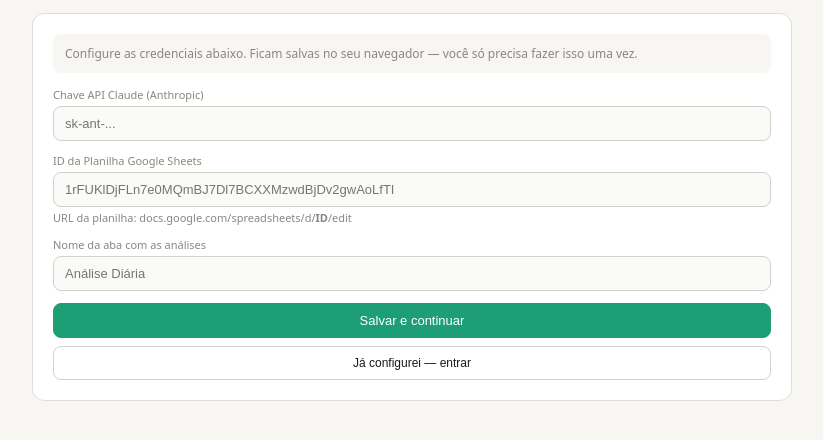
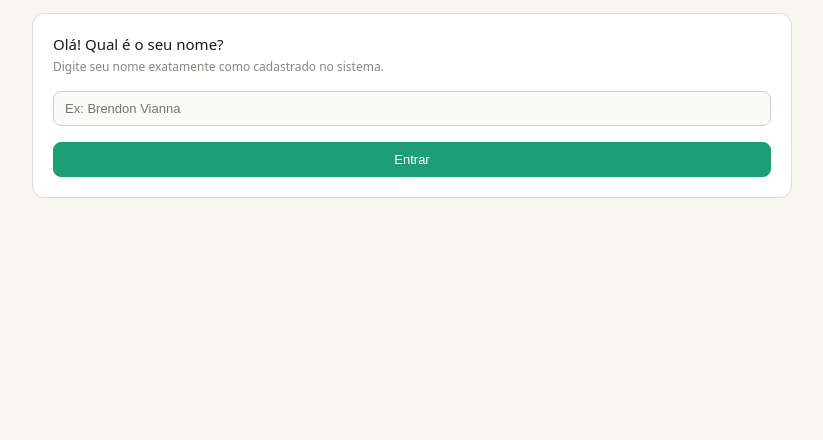
Before and after one commit to juniormarcovichribeiro-cell/salute-treinamento, a plain HTML site: page index.html in a window 1280 px wide. Shown: the part 146-586 px from the top of the page, without its empty margins (228-1051 px from the left). Drawn offline with Linux system fonts and the light colour scheme.

Commit message:
Update index.html

```diff
--- a/index.html
+++ b/index.html
@@ -77,29 +77,7 @@
     <p class="sub">Análise de desempenho + Roleplay baseados no Playbook v3.0</p>
   </div>
 
-  <!-- CONFIGURAÇÃO -->
-  <div id="screen-config" class="card">
-    <div class="config-note">
-      Configure as credenciais abaixo. Ficam salvas no seu navegador — você só precisa fazer isso uma vez.
-    </div>
-    <div style="display:flex;flex-direction:column;gap:12px">
-      <div>
-        <label>Chave API Claude (Anthropic)</label>
-        <input type="password" id="cfg-claude" placeholder="sk-ant-..." />
-      </div>
-      <div>
-        <label>ID da Planilha Google Sheets</label>
-        <input type="text" id="cfg-sheet" placeholder="1rFUKlDjFLn7e0MQmBJ7Dl7BCXXMzwdBjDv2gwAoLfTI" />
-        <div style="font-size:11px;color:#888780;margin-top:3px">URL da planilha: docs.google.com/spreadsheets/d/<strong>ID</strong>/edit</div>
-      </div>
-      <div>
-        <label>Nome da aba com as análises</label>
-        <input type="text" id="cfg-aba" placeholder="Análise Diária" />
-      </div>
-    </div>
-    <button class="btn btn-p" onclick="salvarConfig()">Salvar e continuar</button>
-    <button class="btn" style="margin-top:8px;font-size:12px" onclick="mostrar('screen-login')">Já configurei — entrar</button>
-  </div>
+  <div id="screen-config" class="hidden"></div>
 
   <!-- LOGIN -->
   <div id="screen-login" class="card hidden">
@@ -108,7 +86,7 @@
     <input type="text" id="input-nome" placeholder="Ex: Brendon Vianna" onkeydown="if(event.key==='Enter')entrar()" style="margin-bottom:4px" />
     <div id="erro-login" class="hidden" style="font-size:12px;color:#a32d2d;margin-top:6px"></div>
     <button class="btn btn-p" onclick="entrar()">Entrar</button>
-    <button class="btn" style="margin-top:8px;font-size:12px" onclick="mostrar('screen-config')">Alterar configurações</button>
+
   </div>
 
   <!-- MENU -->
@@ -214,7 +192,7 @@ let cfg = {}, vendedor = "", dadosVendedor = [], chatHistory = [], sistemaRolepl
 
 function mostrar(id) {
   ['screen-config','screen-login','screen-menu','screen-analise','screen-roleplay']
-    .forEach(s => document.getElementById(s).classList.add('hidden'));
+    .forEach(s => { const el = document.getElementById(s); if(el) el.classList.add('hidden'); });
   document.getElementById(id).classList.remove('hidden');
 }
 
@@ -223,16 +201,7 @@ function initials(n) {
   return n.split(' ').slice(0,2).map(w => w[0]).join('').toUpperCase();
 }
 
-function salvarConfig() {
-  const claude = document.getElementById('cfg-claude').value.trim();
-  const sheet = document.getElementById('cfg-sheet').value.trim();
-  const aba = document.getElementById('cfg-aba').value.trim() || 'Análise Diária';
-  if (!claude) { alert('Informe a chave API Claude.'); return; }
-  if (!sheet) { alert('Informe o ID da planilha.'); return; }
-  cfg = { claude, sheet, aba };
-  localStorage.setItem('salute-cfg', JSON.stringify(cfg));
-  mostrar('screen-login');
-}
+function salvarConfig() {}
 
 async function entrar() {
   const nome = document.getElementById('input-nome').value.trim();
@@ -635,20 +604,7 @@ function sair() {
 }
 
 window.onload = () => {
-  const saved = localStorage.getItem('salute-cfg');
-  if (saved) {
-    try {
-      cfg = JSON.parse(saved);
-      document.getElementById('cfg-claude').value = cfg.claude || '';
-      document.getElementById('cfg-sheet').value = cfg.sheet || '';
-      document.getElementById('cfg-aba').value = cfg.aba || 'Análise Diária';
-      if (cfg.claude && cfg.sheet) {
-        mostrar('screen-login');
-        return;
-      }
-    } catch(e) {}
-  }
-  mostrar('screen-config');
+  mostrar('screen-login');
 };
 </script>
 </body>
```
